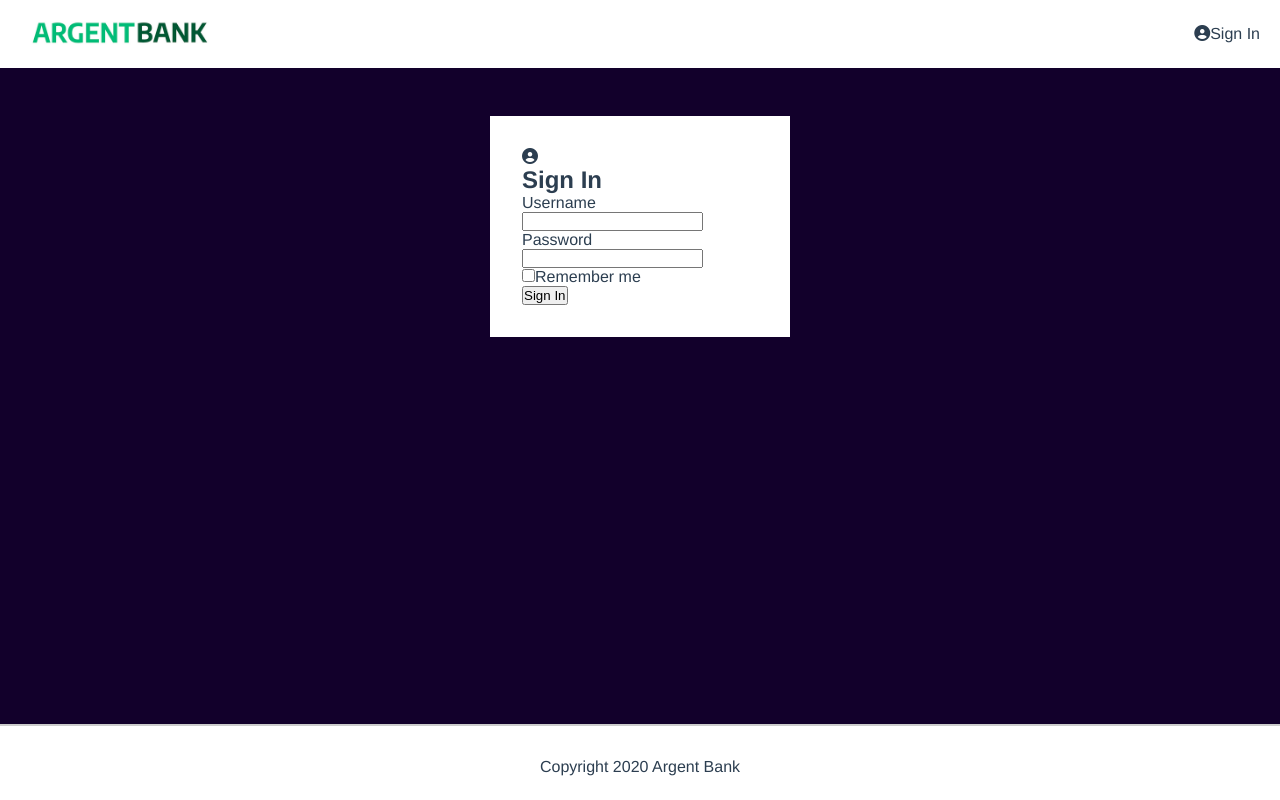
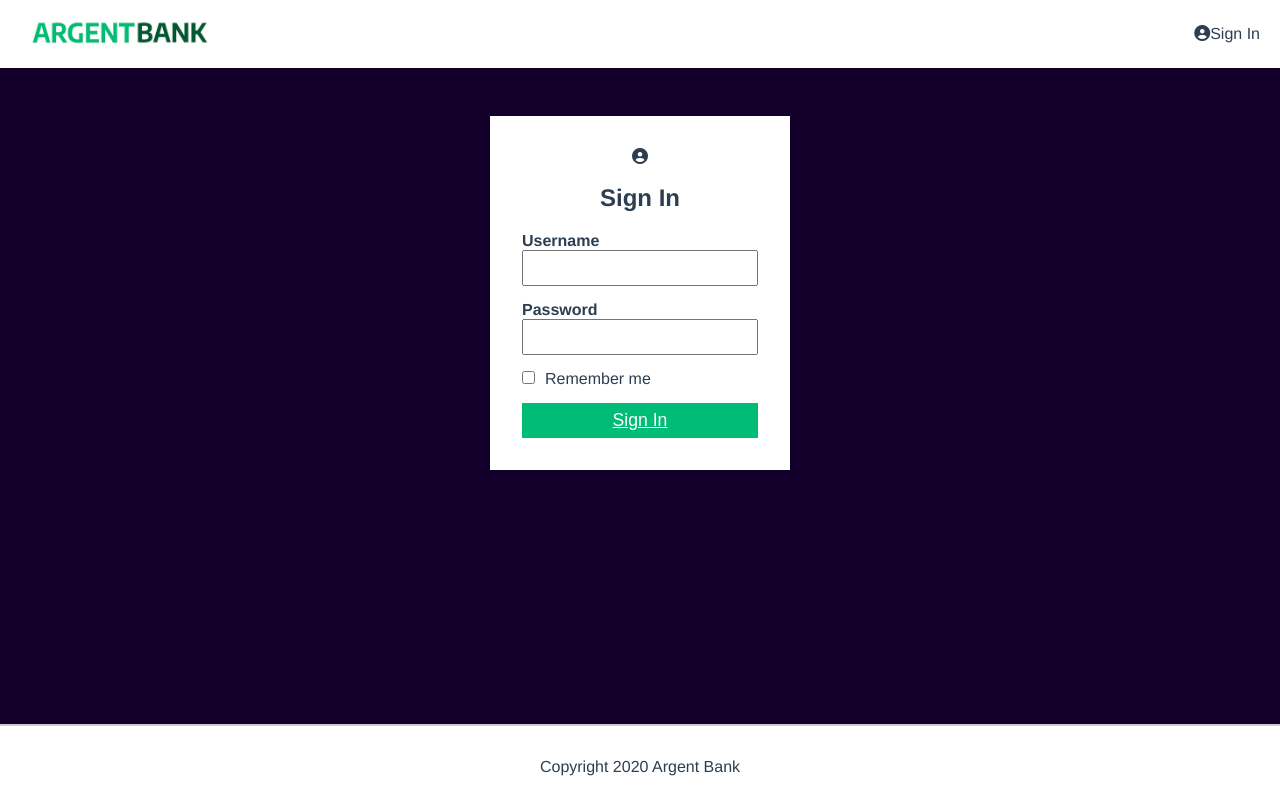
Before and after one commit to Maxb06/argent-bank, a React (Vite) app: page /login in a window 1280 px wide. Built offline with nearby package versions, Linux system fonts and the light colour scheme.

Commit message:
style : design component

```diff
--- a/src/components/Account/account.module.scss
+++ b/src/components/Account/account.module.scss
@@ -31,8 +31,8 @@
       width: 200px;
       margin-top: 1rem;
       border-color: #00bc77;
-    background-color: #00bc77;
-    color: #FFF;
+      background-color: #00bc77;
+      color: #FFF;
     }
   }
 }
--- a/src/components/FormSignin/styles.module.scss
+++ b/src/components/FormSignin/styles.module.scss
@@ -5,11 +5,18 @@
   margin-top: 3rem;
   padding: 2rem;
 
-    &__title {
+  i {
+    display: flex;
+    justify-content: center;
+  }
+
+    .title {
       margin: 20px 0;
+      display: flex;
+      justify-content: center;
     }
 
-    .wrapper {
+    .inputWrapper {
       display: flex;
       flex-direction: column;
       text-align: left;
@@ -25,23 +32,22 @@
       }
     }
 
-    .remember {
+    .inputRemember {
       margin-bottom: 15px;
-
-      input {
-        cursor: pointer;
-      }
 
       label {
         margin-left: 10px;
       }
     }
 
-    .button {
+    .signInButton {
       width: 100%;
       font-size: 1.1rem;
       text-decoration: underline;
-
+      color: white;
+      background-color: #00bc77;
+      border: none;
+      padding: 7px;
     }
   }
 
```
